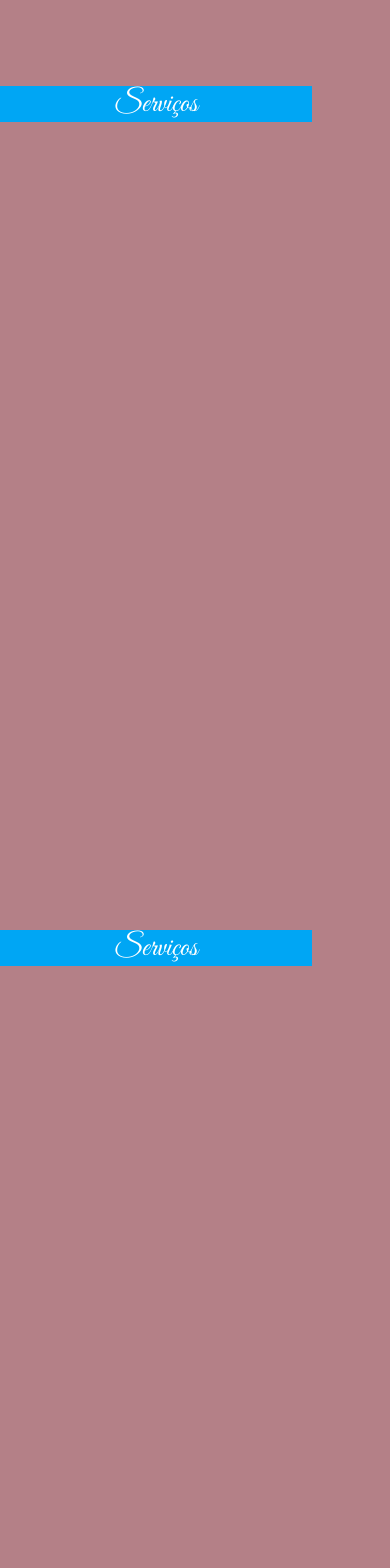
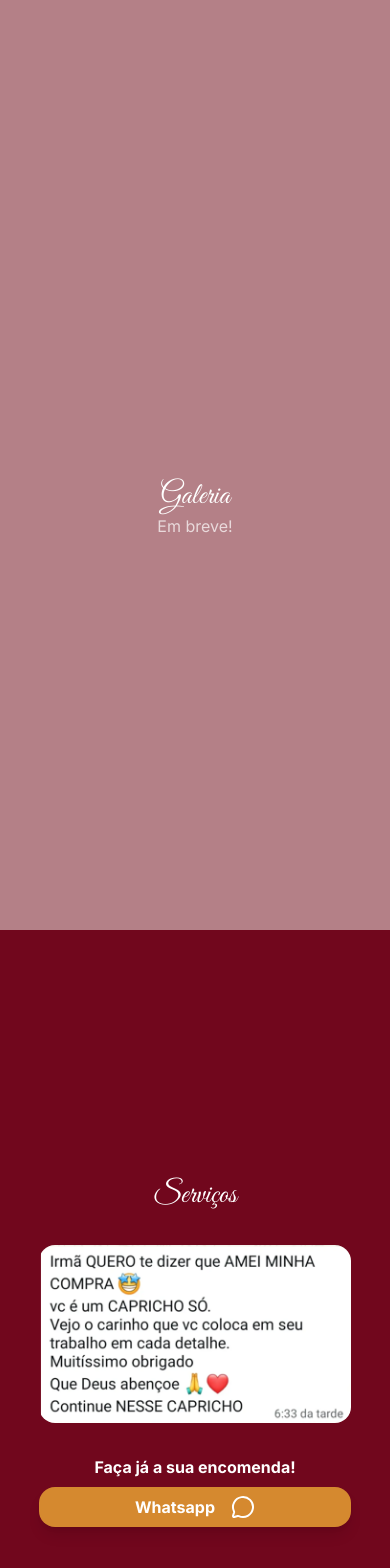
Before and after one commit to Luis-Mackiewicz/cantinho-da-tia-nelci, a Next.js app: page / in a window 390 px wide. Shown: the part 2446-4014 px from the top of the page. Built offline with nearby package versions, Linux system fonts and the light colour scheme.

Commit message:
feat(servicos): add responsivness, texts and styles

```diff
--- a/app/page.tsx
+++ b/app/page.tsx
@@ -1,10 +1,10 @@
+import WhatsappLink from "@/components/button";
+import Card from "@/components/card";
 import Header from "@/components/header";
 import NelcimaraImage from "@/public/nelcimara.png";
 import Sewing from "@/public/sewing.png";
 import Image from "next/image";
-import WhatsappLink from "@/components/button";
-import Card from "@/components/card";
-import { Car } from "lucide-react";
+import ClientEvicence from "@/public/clientEvidence.png";
 
 export default function Home() {
   return (
@@ -105,19 +105,42 @@ export default function Home() {
         <Card />
       </section>
 
-      <section id="galeria" className="min-h-dvh w-full">
-        <div className="h-3/4 w-4/5 bg-sky-500">
-          <h2 className="flex items-center justify-center text-white font-great-vibes text-3xl lg:text-5xl">
-            Serviços
+      <section
+        id="galeria"
+        className="min-h-dvh w-full flex flex-col items-center justify-center"
+      >
+        <div className="h-3/4 w-4/5 flex flex-col items-center justify-center">
+          <h2 className="text-white font-great-vibes text-3xl lg:text-5xl">
+            Galeria
           </h2>
+          <p className="text-white/70">Em breve!</p>
         </div>
       </section>
 
-      <section id="contato" className="min-h-dvh w-full">
-        <div className="h-3/4 w-4/5 bg-sky-500">
-          <h2 className="flex items-center justify-center text-white font-great-vibes text-3xl lg:text-5xl">
+      <section
+        id="contato"
+        className="min-h-dvh w-full flex items-center justify-center bg-foreground"
+      >
+        <div className="h-3/4 w-4/5 grid grid-cols-1 gap-y-8 text-white lg:grid-cols-2 lg:gap-y-40">
+          <h2 className="flex items-center justify-center text-white font-great-vibes text-3xl lg:text-5xl lg:col-span-2 lg:order-1">
             Serviços
           </h2>
+
+          <div className="flex justify-center items-center lg:order-3">
+            <Image
+              src={ClientEvicence}
+              alt="nelcimara image"
+              width={500}
+              className="rounded-2xl object-cover transition duration-300"
+            />
+          </div>
+
+          <div className="flex flex-col items-center justify-between gap-y-2 lg:order-2">
+            <p className="text-center font-bold text-base lg:text-3xl">
+              Faça já a sua encomenda!
+            </p>
+            <WhatsappLink variant="solid" />
+          </div>
         </div>
       </section>
     </>
```
